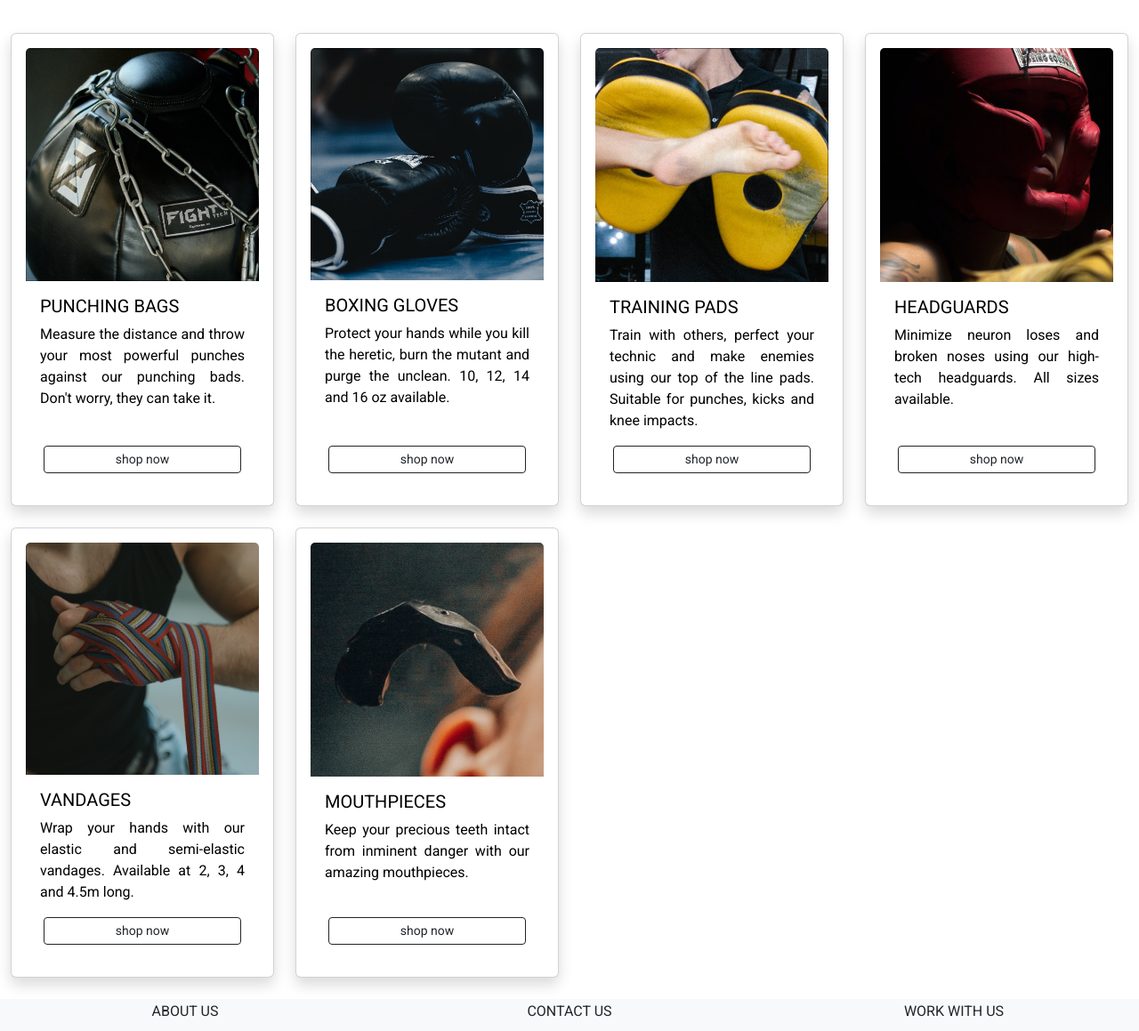
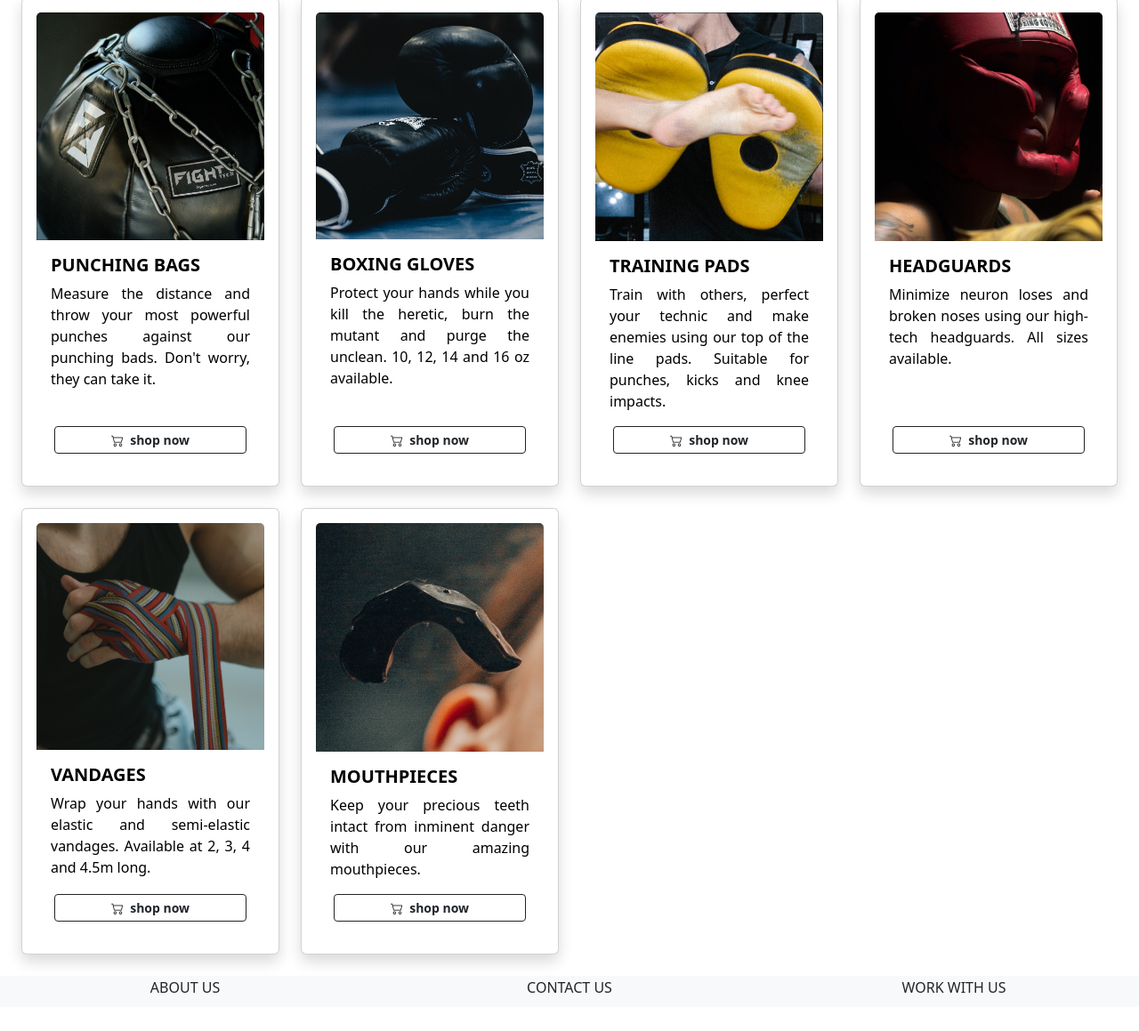
Before and after one commit to Ander-RL/BoxingShop, a plain HTML site: page index.html in a window 1280 px wide. Shown: the part 883-2042 px from the top of the page at 89% size. After the commit the page ends 2015 px from the top, so only its background shows below. Drawn offline with nearby package versions, Linux system fonts and the light colour scheme; a web font is replaced by a local one.

Commit message:
Font for banner and card layout centered horizontally

```diff
--- a/css/styles.css
+++ b/css/styles.css
@@ -2,7 +2,7 @@ body {
     background-color: #000000;
     margin: 0;
     padding: 0;
-    font-family: Roboto;
+    font-family: 'Roboto', sans-serif;
     font-size: medium;
   }
 
@@ -19,6 +19,10 @@ p {
     text-align: justify;
   }
 
+  .navbar-brand {
+    font-family: 'Lobster', cursive;
+  }
+
   #carouselIntroSlides {
     height: 100vh;
   }
@@ -31,10 +35,12 @@ p {
     height: 100%;
   }
 
-#about {
-    padding-top: 5%;
-    background-color: white;
-    height: fit-content;
+  .card-title {
+      font-weight: 600;
+  }
+
+  .card-body a {
+      font-weight: 620;
   }
 
   #footer {
--- a/index.html
+++ b/index.html
@@ -7,6 +7,8 @@
   <meta http-equiv="X-UA-Compatible" content="ie=edge">
   <title>Plus Ultra Boxing Gear</title>
 
+  <link rel="stylesheet" href="css/styles.css">
+
   <!-- Bootstrap -->
   <!-- CSS only -->
   <link href="https://cdn.jsdelivr.net/npm/bootstrap@5.2.0-beta1/dist/css/bootstrap.min.css" rel="stylesheet"
@@ -15,13 +17,15 @@
   <script src="https://cdn.jsdelivr.net/npm/bootstrap@5.2.0-beta1/dist/js/bootstrap.bundle.min.js"
     integrity="sha384-pprn3073KE6tl6bjs2QrFaJGz5/SUsLqktiwsUTF55Jfv3qYSDhgCecCxMW52nD2"
     crossorigin="anonymous"></script>
+  <!-- Icons -->
+  <link rel="stylesheet" href="https://cdn.jsdelivr.net/npm/bootstrap-icons@1.8.3/font/bootstrap-icons.css">
 
-  <link rel="stylesheet" href="css/styles.css">
-  <link rel="preconnect" href="https://fonts.googleapis.com">
-  <link rel="preconnect" href="https://fonts.gstatic.com" crossorigin>
-  <link href="https://fonts.googleapis.com/css2?family=Roboto&display=swap" rel="stylesheet">
+  <!-- Fonts -->
   <style>
-    @import url('https://fonts.googleapis.com/css2?family=Exo+2&family=Kdam+Thmor+Pro&display=swap');
+    @import url('https://fonts.googleapis.com/css2?family=Roboto:wght@900&display=swap');
+  </style>
+  <style>
+    @import url('https://fonts.googleapis.com/css2?family=Lobster&display=swap');
   </style>
 </head>
 
@@ -60,7 +64,7 @@
 
   <div class="container-fluid p-0" id="intro">
 
-    <div id="carouselIntroSlides" class="carousel slide" data-bs-ride="carousel">
+    <div id="carouselIntroSlides" class="carousel slide" data-bs-ride="carousel" data-pause="hover">
       <div class="carousel-inner" id="carousel-innerIntro">
 
         <div class="carousel-item active">
@@ -105,77 +109,83 @@
 
 
 
-  <div class="container-fluid" id="about">
+  <div class="container-fluid p-4 pb-0" id="about">
 
     <div class="row">
 
-      <div class="col-lg-3 col-md-4 d-flex align-items-stretch">
+      <div class="cardColum col-lg-3 col-md-4 d-flex align-items-center justify-content-center align-items-stretch">
         <div class="card text-bg-light mb-4 shadow p-3 bg-white rounded" style="max-width: 30rem;">
           <img src="images/HookBag.jpg" class="card-img-top" alt="Punching bag">
           <div class="card-body d-flex flex-column">
             <h5 class="card-title">PUNCHING BAGS</h5>
             <p class="card-text">Measure the distance and throw your most powerful punches against our punching bads.
               Don't worry, they can take it.</p>
-            <a href="" class="btn btn-outline-dark btn-sm mt-auto m-1">shop now</a>
+            <a href="" class="btn btn-outline-dark btn-sm mt-auto m-1"><i class="bi bi-cart2"></i>&nbsp;&nbsp;shop
+              now</a>
           </div>
         </div>
       </div>
 
-      <div class="col-lg-3 col-md-4 d-flex align-items-stretch">
+      <div class="cardColum col-lg-3 col-md-4 d-flex align-items-center justify-content-center align-items-stretch">
         <div class="card text-bg-light mb-4 shadow p-3 bg-white rounded" style="max-width: 30rem;">
           <img src="images/Gloves.jpg" class="card-img-top" alt="Gloves">
           <div class="card-body d-flex flex-column">
             <h5 class="card-title">BOXING GLOVES</h5>
             <p class="card-text">Protect your hands while you kill the heretic, burn the mutant and purge the unclean.
               10, 12, 14 and 16 oz available.</p>
-            <a href="" class="btn btn-outline-dark btn-sm mt-auto m-1">shop now</a>
+            <a href="" class="btn btn-outline-dark btn-sm mt-auto m-1"><i class="bi bi-cart2"></i>&nbsp;&nbsp;shop
+              now</a>
           </div>
         </div>
       </div>
 
-      <div class="col-lg-3 col-md-4 d-flex align-items-stretch">
+      <div class="cardColum col-lg-3 col-md-4 d-flex align-items-center justify-content-center align-items-stretch">
         <div class="card text-bg-light mb-4 shadow p-3 bg-white rounded" style="max-width: 30rem;">
           <img src="images/Pads.png" class="card-img-top" alt="Pads">
           <div class="card-body d-flex flex-column">
             <h5 class="card-title">TRAINING PADS</h5>
             <p class="card-text">Train with others, perfect your technic and make enemies using our top of the line
               pads. Suitable for punches, kicks and knee impacts.</p>
-            <a href="" class="btn btn-outline-dark btn-sm mt-auto m-1">shop now</a>
+            <a href="" class="btn btn-outline-dark btn-sm mt-auto m-1"><i class="bi bi-cart2"></i>&nbsp;&nbsp;shop
+              now</a>
           </div>
         </div>
       </div>
 
-      <div class="col-lg-3 col-md-4 d-flex align-items-stretch">
+      <div class="cardColum col-lg-3 col-md-4 d-flex align-items-center justify-content-center align-items-stretch">
         <div class="card text-bg-light mb-4 shadow p-3 bg-white rounded" style="max-width: 30rem;">
           <img src="images/Headguard.jpg" class="card-img-top" alt="Headguard">
           <div class="card-body d-flex flex-column">
             <h5 class="card-title">HEADGUARDS</h5>
             <p class="card-text">Minimize neuron loses and broken noses using our high-tech headguards. All sizes
               available.</p>
-            <a href="" class="btn btn-outline-dark btn-sm mt-auto m-1">shop now</a>
+            <a href="" class="btn btn-outline-dark btn-sm mt-auto m-1"><i class="bi bi-cart2"></i>&nbsp;&nbsp;shop
+              now</a>
           </div>
         </div>
       </div>
 
-      <div class="col-lg-3 col-md-4 d-flex align-items-stretch">
+      <div class="cardColum col-lg-3 col-md-4 d-flex align-items-center justify-content-center align-items-stretch">
         <div class="card text-bg-light mb-4 shadow p-3 bg-white rounded" style="max-width: 30rem;">
           <img src="images/Vandages.jpg" class="card-img-top" alt="Vandages">
           <div class="card-body d-flex flex-column">
             <h5 class="card-title">VANDAGES</h5>
             <p class="card-text">Wrap your hands with our elastic and semi-elastic vandages. Available at 2, 3, 4 and
               4.5m long.</p>
-            <a href="" class="btn btn-outline-dark btn-sm mt-auto m-1">shop now</a>
+            <a href="" class="btn btn-outline-dark btn-sm mt-auto m-1"><i class="bi bi-cart2"></i>&nbsp;&nbsp;shop
+              now</a>
           </div>
         </div>
       </div>
 
-      <div class="col-lg-3 col-md-4 d-flex align-items-stretch">
+      <div class="cardColum col-lg-3 col-md-4 d-flex align-items-center justify-content-center align-items-stretch">
         <div class="card text-bg-light mb-4 shadow p-3 bg-white rounded" style="max-width: 30rem;">
           <img src="images/Mouthpiece.jpg" class="card-img-top" alt="Mouthpieces">
           <div class="card-body d-flex flex-column">
             <h5 class="card-title">MOUTHPIECES</h5>
             <p class="card-text">Keep your precious teeth intact from inminent danger with our amazing mouthpieces.</p>
-            <a href="" class="btn btn-outline-dark btn-sm mt-auto m-1">shop now</a>
+            <a href="" class="btn btn-outline-dark btn-sm mt-auto m-1"><i class="bi bi-cart2"></i>&nbsp;&nbsp;shop
+              now</a>
           </div>
         </div>
       </div>
```
Lines whose indentation alone changed are shown as unchanged.
